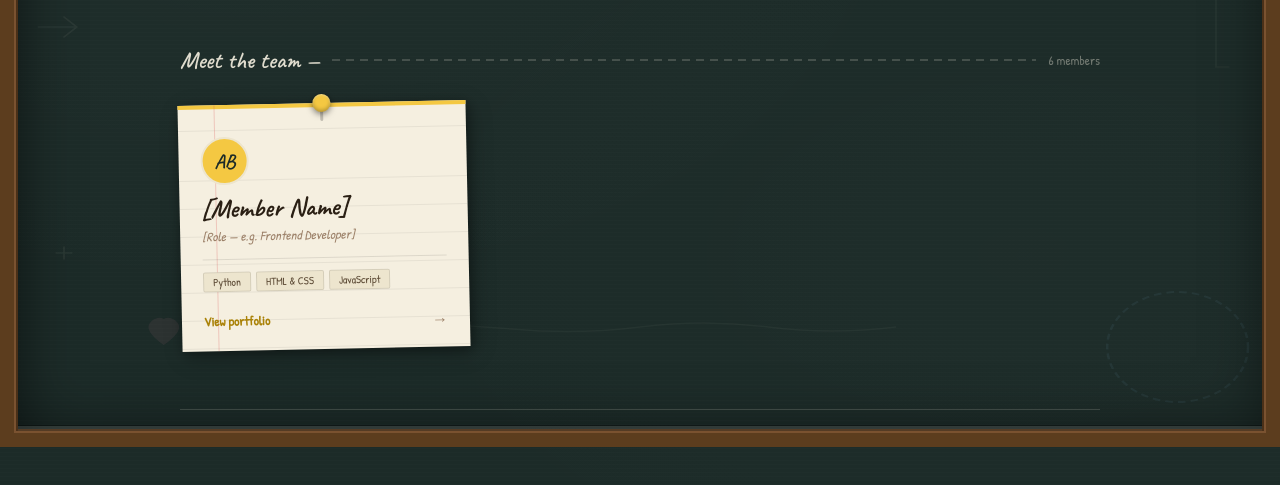
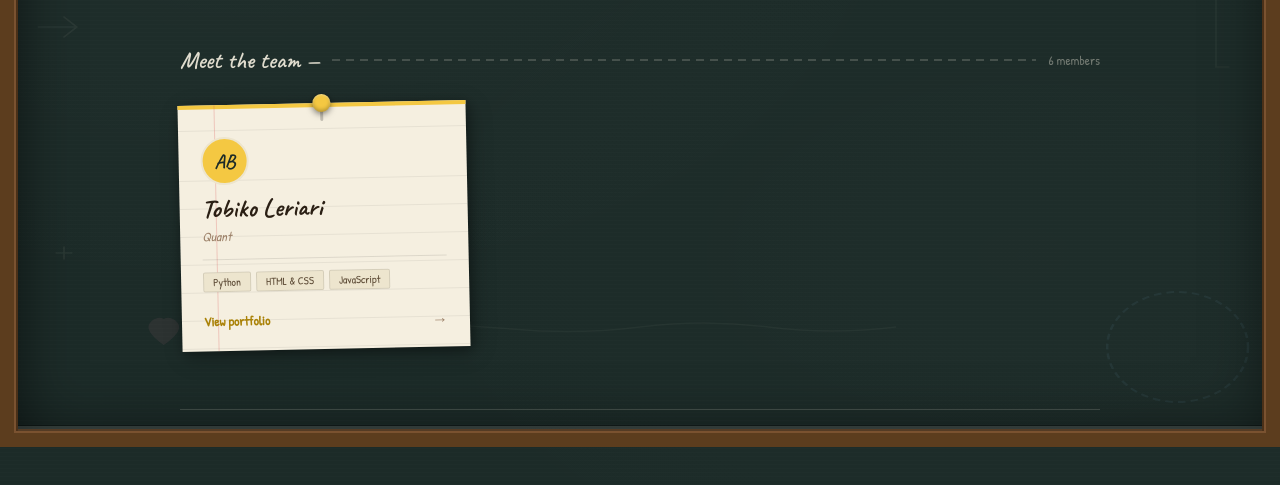
Before and after one commit to IS-PROJECT-2026/RoyCo, a plain HTML site: page index.html in a window 1280 px wide. Shown: the part 353-838 px from the top of the page. Drawn offline with Linux system fonts and the light colour scheme.

Commit message:
feat (index.html) Update index page added details to member card issue #3

```diff
--- a/index.html
+++ b/index.html
@@ -612,14 +612,14 @@
   <div class="cards-grid">
 
     <!-- Member 1 -->
-    <a class="card" href="member-1/about-me.html" style="--pin-col: var(--k1)">
+    <a class="card" href="Tobiko.html" style="--pin-col: var(--k1)">
       <div class="card-stripe"></div>
       <div class="card-lines" aria-hidden="true"></div>
       <div class="card-margin" aria-hidden="true"></div>
       <div class="card-content">
         <div class="card-avatar">AB</div>
-        <p class="card-name">[Member Name]</p>
-        <p class="card-role">[Role — e.g. Frontend Developer]</p>
+        <p class="card-name">Tobiko Leriari</p>
+        <p class="card-role">Quant</p>
         <div class="card-divider"></div>
         <div class="card-tags">
           <span class="card-tag">Python</span>
```
